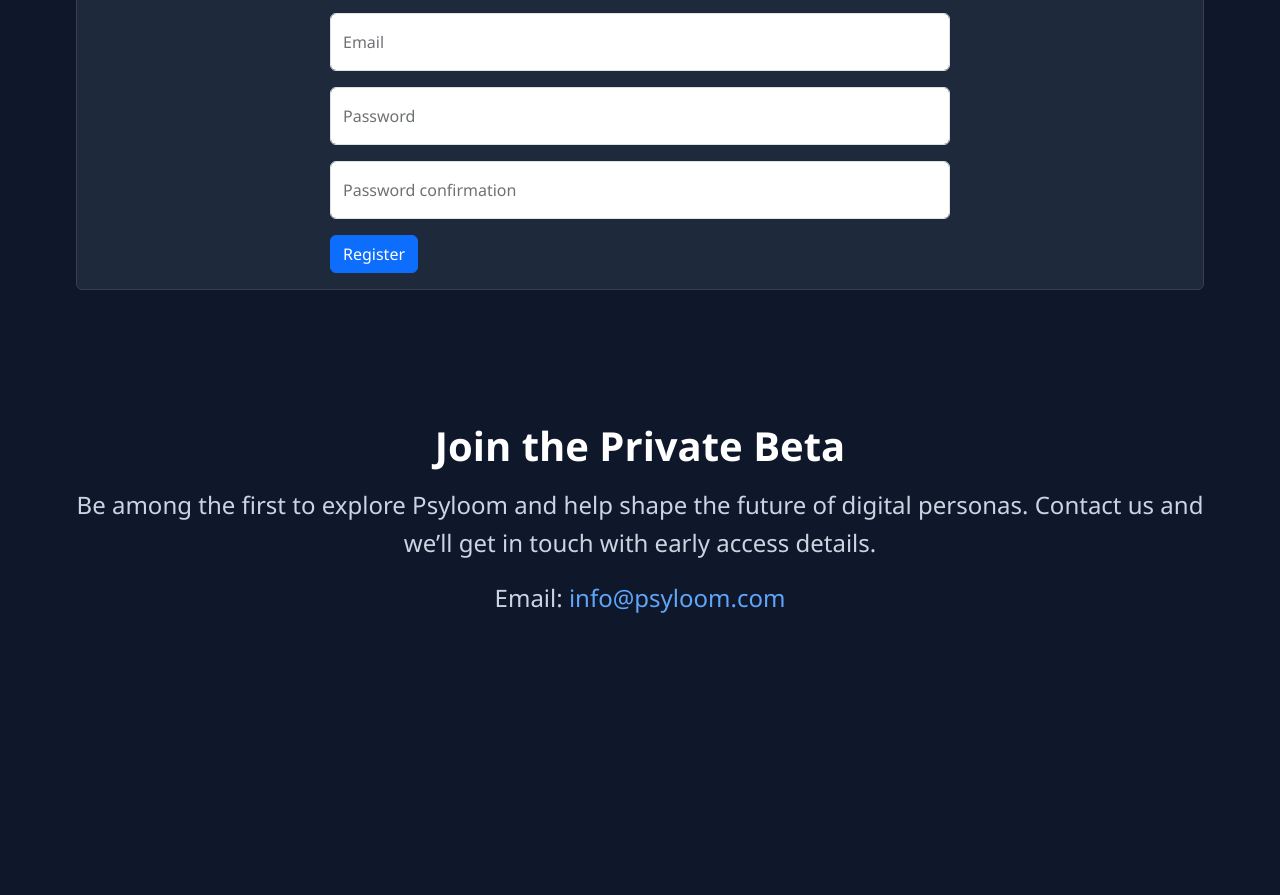
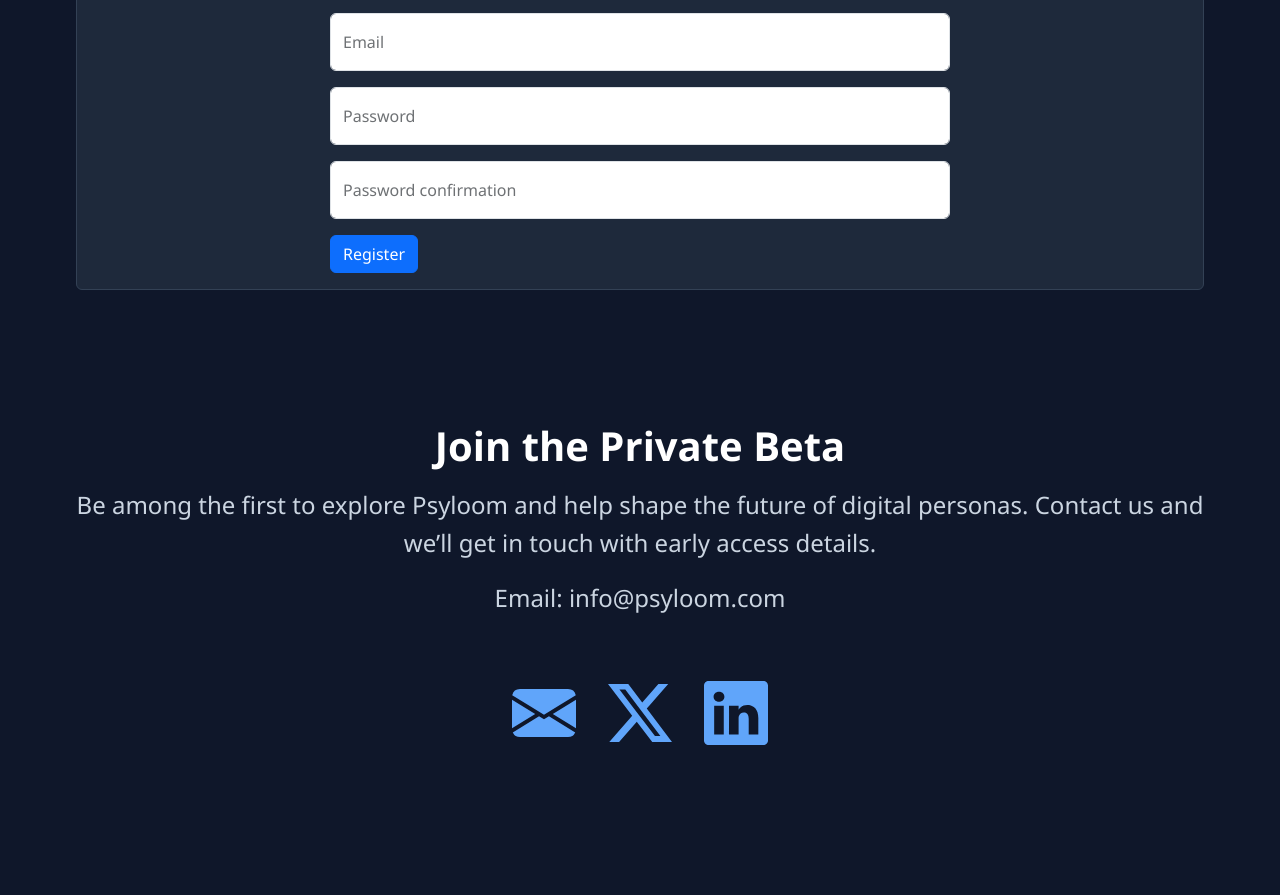
Before and after one commit to valkoivo/psyloom, a plain HTML site: page index.html in a window 1280 px wide. Shown: the part 3105-4000 px from the top of the page. Before the commit the page ends 3872 px from the top, so only its background shows below. Drawn offline with Linux system fonts and the light colour scheme; no server answers.

Commit message:
Social networks links

```diff
--- a/css/template/layout.css
+++ b/css/template/layout.css
@@ -266,3 +266,10 @@
 .section-about .card{
 	height: 100%;
 }
+
+.subheader-links{
+	display: flex;
+	flex-direction: row;
+	gap: 2rem;
+	justify-content: center;
+}
--- a/index.html
+++ b/index.html
@@ -319,7 +319,25 @@
 			<div class="container">
 				<h2>Join the <span>Private Beta</span></h2>
 				<p class="subheader2">Be among the first to explore Psyloom and help shape the future of digital personas. Contact us and we’ll get in touch with early access details.</p>
-				<p class="subheader">Email: <a href="mailto:info@psyloom.com">info@psyloom.com</a></p>
+				<p class="subheader2">Email: <a href="mailto:info@psyloom.com">info@psyloom.com</a></p>
+			</div>
+		</section>
+
+		<div id="links"></div>
+
+		<section class="section section-about">
+			<div class="container">
+				<p class="subheader subheader-links">
+					<a href="mailto:info@psyloom.com"><svg xmlns="http://www.w3.org/2000/svg" width="64" height="64" fill="currentColor" class="bi bi-envelope-fill" viewBox="0 0 16 16">
+						<path d="M.05 3.555A2 2 0 0 1 2 2h12a2 2 0 0 1 1.95 1.555L8 8.414zM0 4.697v7.104l5.803-3.558zM6.761 8.83l-6.57 4.027A2 2 0 0 0 2 14h12a2 2 0 0 0 1.808-1.144l-6.57-4.027L8 9.586zm3.436-.586L16 11.801V4.697z"/>
+					</svg></a>
+					<a href="https://x.com/Psyloom_AI"><svg xmlns="http://www.w3.org/2000/svg" width="64" height="64" fill="currentColor" class="bi bi-twitter-x" viewBox="0 0 16 16">
+						<path d="M12.6.75h2.454l-5.36 6.142L16 15.25h-4.937l-3.867-5.07-4.425 5.07H.316l5.733-6.57L0 .75h5.063l3.495 4.633L12.601.75Zm-.86 13.028h1.36L4.323 2.145H2.865z"/>
+					</svg></a>
+					<a href="https://www.linkedin.com/company/psyloom/"><svg xmlns="http://www.w3.org/2000/svg" width="64" height="64" fill="currentColor" class="bi bi-linkedin" viewBox="0 0 16 16">
+						<path d="M0 1.146C0 .513.526 0 1.175 0h13.65C15.474 0 16 .513 16 1.146v13.708c0 .633-.526 1.146-1.175 1.146H1.175C.526 16 0 15.487 0 14.854zm4.943 12.248V6.169H2.542v7.225zm-1.2-8.212c.837 0 1.358-.554 1.358-1.248-.015-.709-.52-1.248-1.342-1.248S2.4 3.226 2.4 3.934c0 .694.521 1.248 1.327 1.248zm4.908 8.212V9.359c0-.216.016-.432.08-.586.173-.431.568-.878 1.232-.878.869 0 1.216.662 1.216 1.634v3.865h2.401V9.25c0-2.22-1.184-3.252-2.764-3.252-1.274 0-1.845.7-2.165 1.193v.025h-.016l.016-.025V6.169h-2.4c.03.678 0 7.225 0 7.225z"/>
+					</svg></a>
+				</p>
 				<p class="subheader">&nbsp;</p>
 			</div>
 		</section>
```
